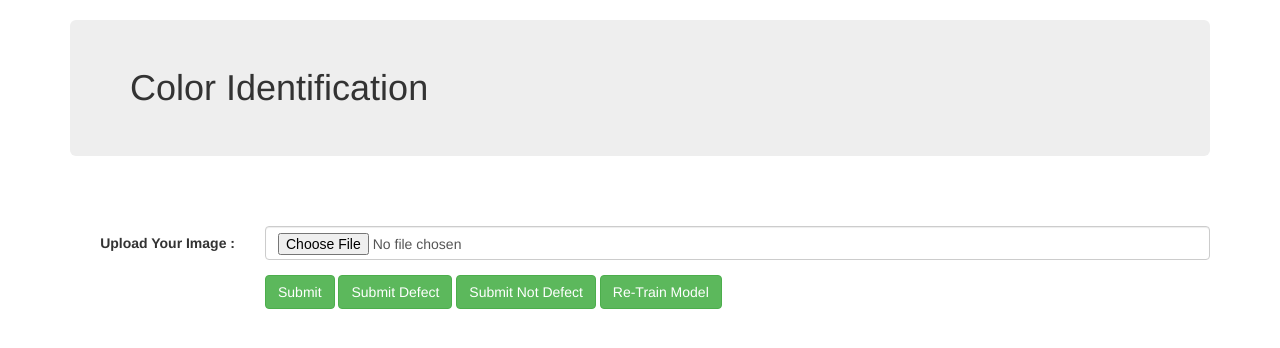
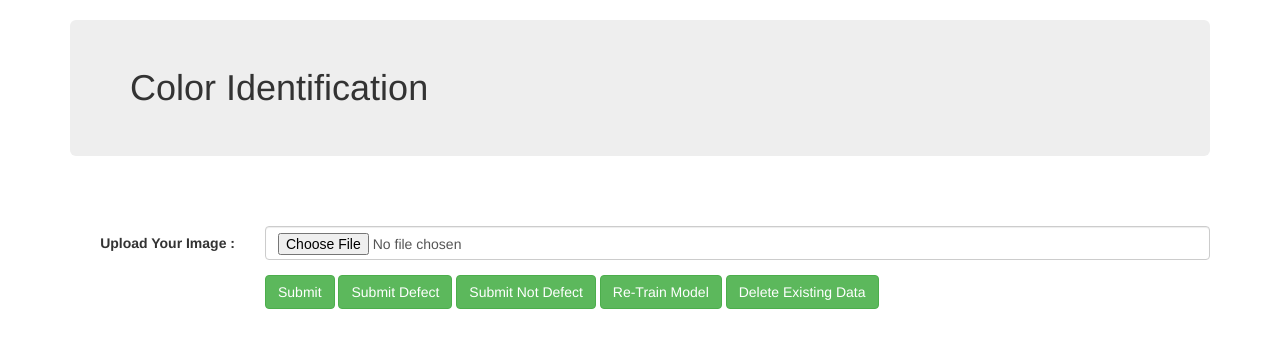
Before and after one commit to naidu970/color_based_defect_identification_system, a Flask app: page / in a window 1280 px wide. Shown: the top 348 px of the page. Run offline with Flask 2, Linux system fonts and the light colour scheme; some libraries are stand-ins or nearby versions.

Commit message:
Update index.html

```diff
--- a/templates/index.html
+++ b/templates/index.html
@@ -38,6 +38,7 @@
         <button type="button" class="btn btn-success" onclick="setAction('/submitDefect')">Submit Defect</button>
         <button type="button" class="btn btn-success" onclick="setAction('/submitnotDefect')">Submit Not Defect</button>
 	      <button type="button" class="btn btn-success" onclick="setAction('/train')">Re-Train Model</button>
+	        <button type="button" class="btn btn-success" onclick="setAction('/del')">Delete Existing Data</button>
       </div>
     </div>
   </form>
```
